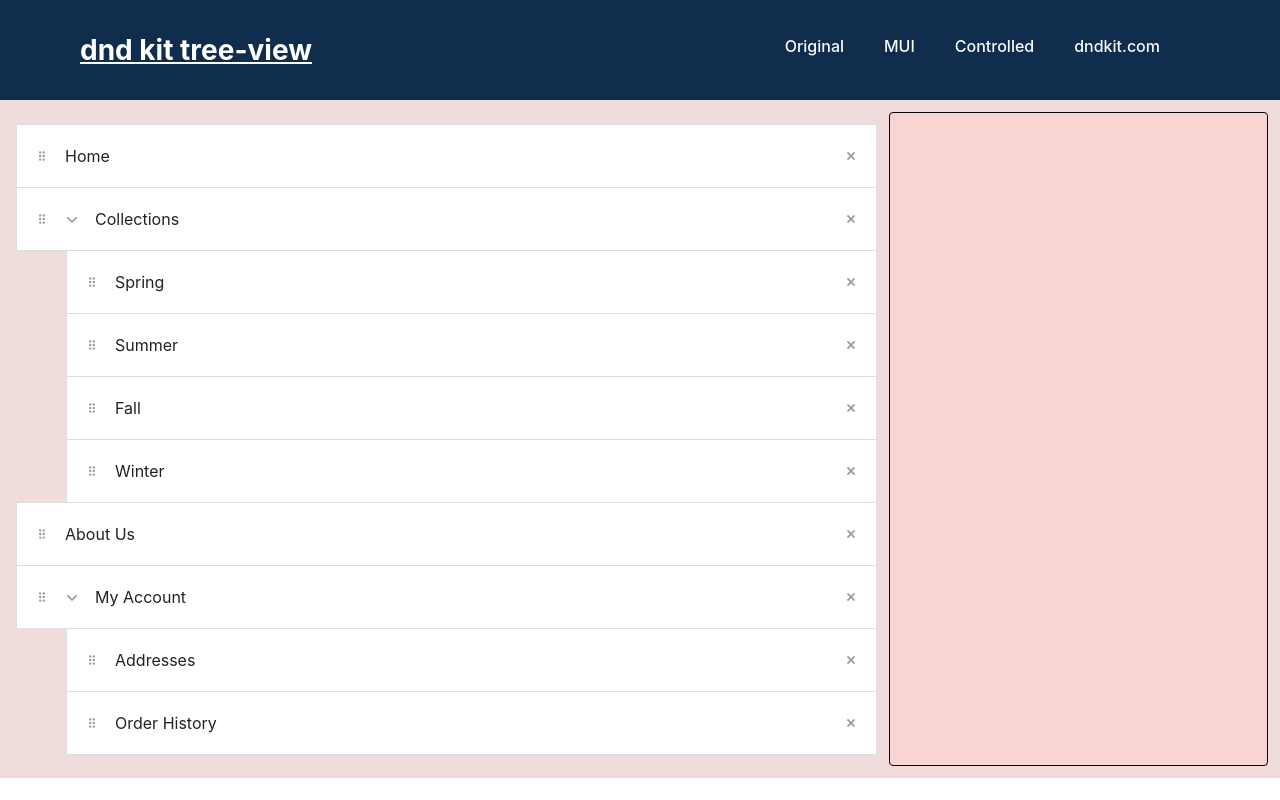
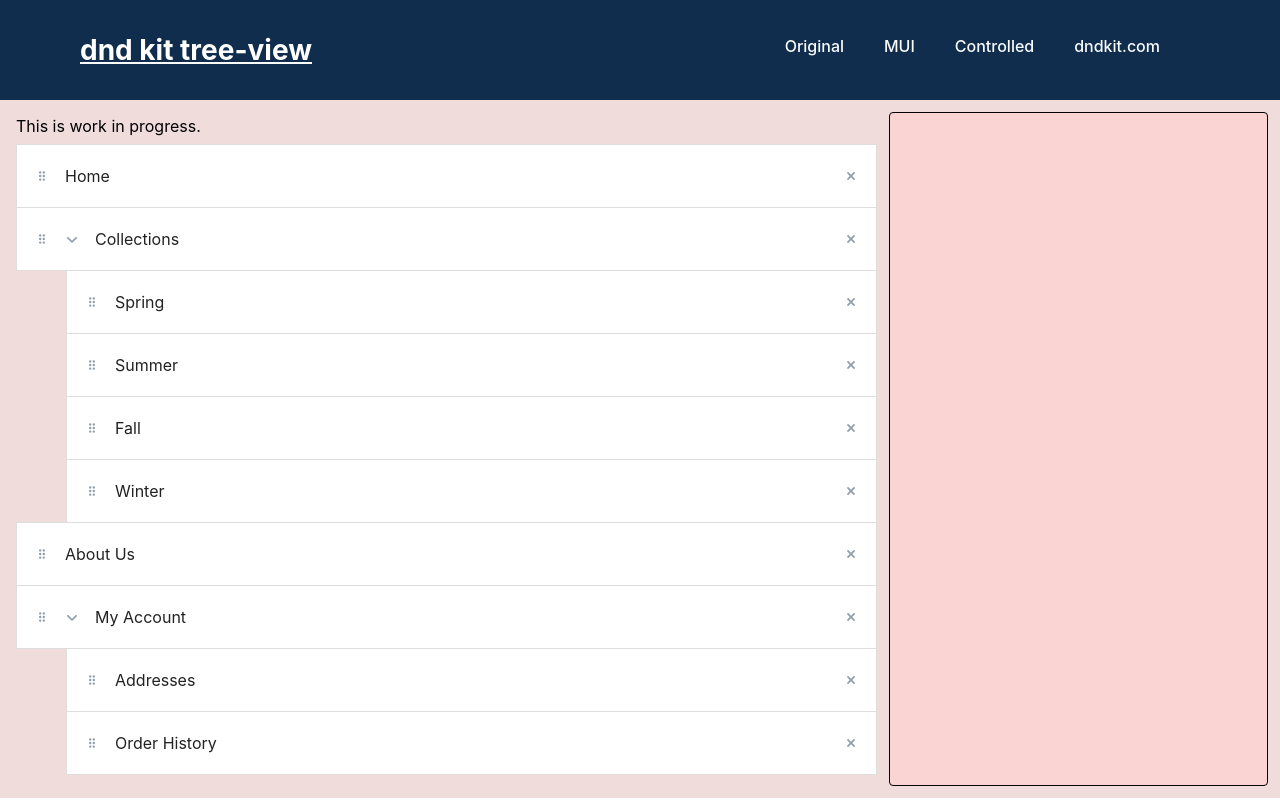
Before and after one commit to TNick/dnd-kit-tree-example, a React (Create React App) app: page /controlled in a window 1280 px wide. Built offline with nearby package versions, Linux system fonts and the light colour scheme.

Commit message:
warning about the controlled example

```diff
--- a/src/application/pages/page-controlled.tsx
+++ b/src/application/pages/page-controlled.tsx
@@ -50,6 +50,10 @@ const ExampleUi = () => {
     } = useDndTree<TreeItem[], TreeItem>();
 
     return (
+        <>
+            <div>
+                This is work in progress.
+            </div>
             <List>
                 {flat.map(i => (
                     <SortableTreeItem
@@ -63,6 +67,7 @@ const ExampleUi = () => {
                     />
                 ))}
             </List>
+        </>
     )
 }
 
```
Lines whose indentation alone changed are shown as unchanged.
